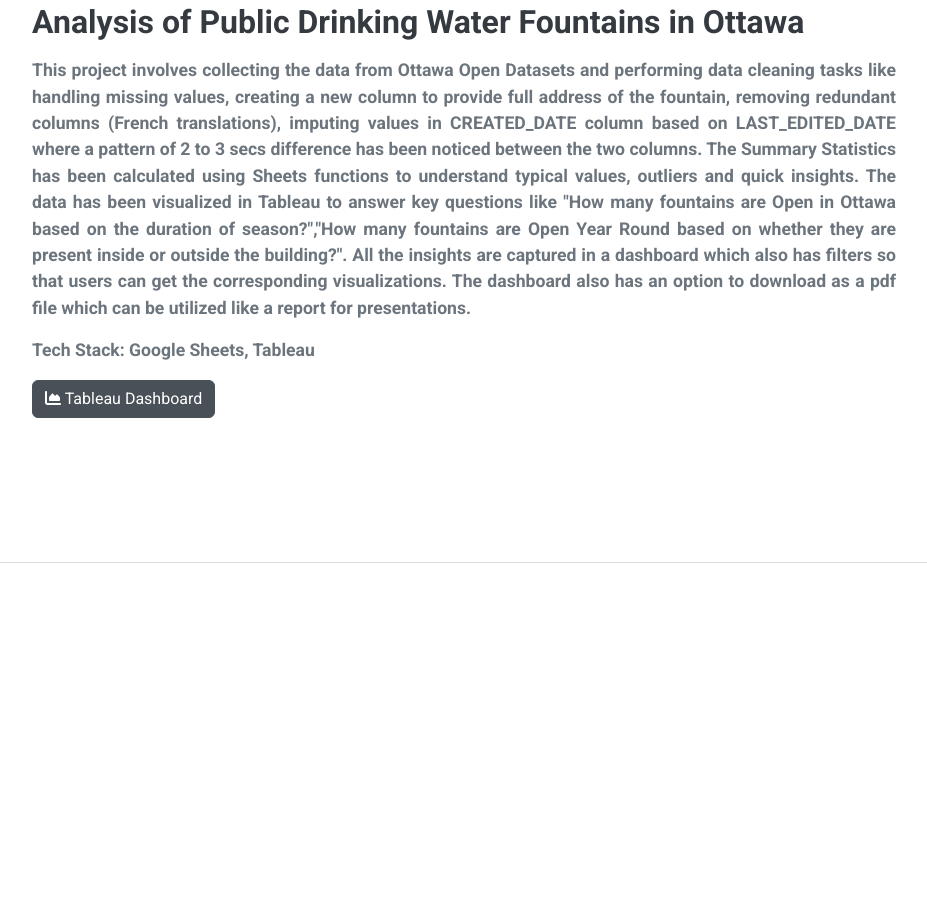
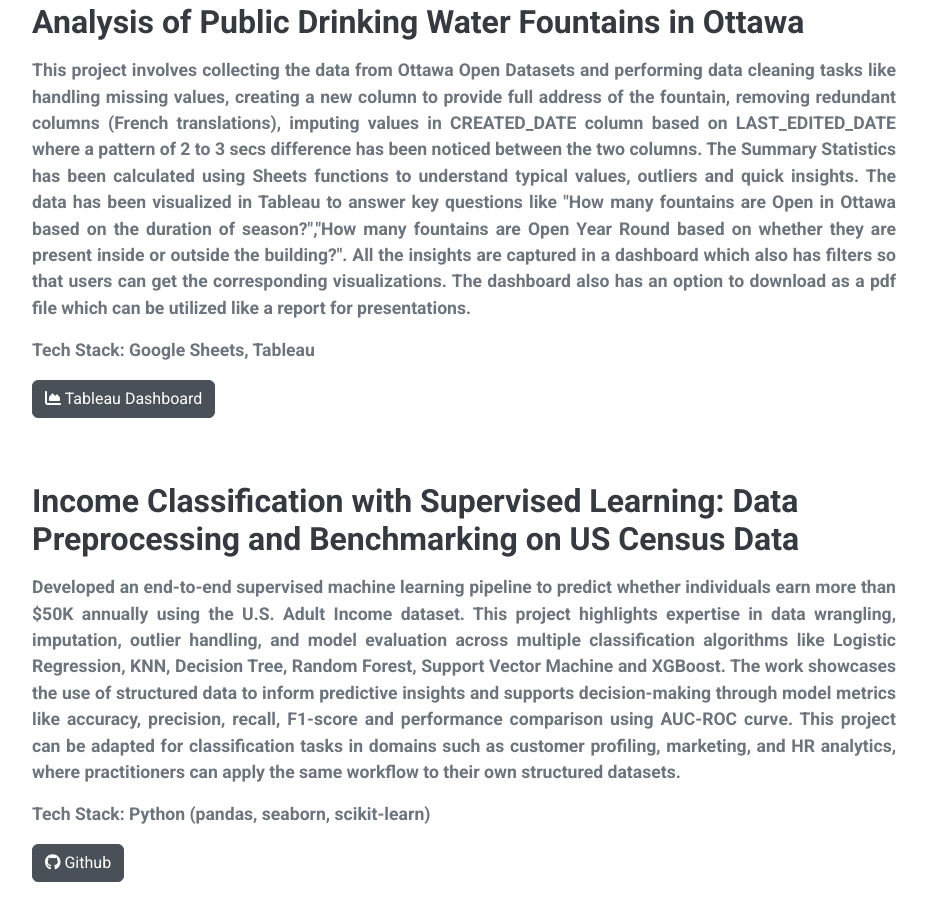
Before and after one commit to RamyaKappagantu/ramyakappagantu.github.io, a plain HTML site: page index.html in a window 1280 px wide. Shown: the part 5791-6712 px from the top of the page, without its empty margins (336-1263 px from the left). Before the commit the page ends 6354 px from the top, so only its background shows below. Drawn offline with nearby package versions, Linux system fonts and the light colour scheme.

Commit message:
Added project

```diff
--- a/index.html
+++ b/index.html
@@ -333,6 +333,33 @@
                     </div>
                 </div>
 
+                <div class="d-flex flex-column flex-md-row justify-content-between mb-5">
+                    <div class="flex-grow-1">
+                        <h3 class="mb-3">Income Classification with Supervised Learning: Data Preprocessing and
+                            Benchmarking on US Census Data
+                        </h3>
+                        <p style="text-align: justify;">
+                            Developed an end-to-end supervised machine learning pipeline to predict whether
+                            individuals earn more than $50K annually using the U.S. Adult Income dataset.
+                            This project highlights expertise in data wrangling, imputation, outlier handling, and
+                            model evaluation across multiple classification algorithms like Logistic Regression,
+                            KNN, Decision Tree, Random Forest, Support Vector Machine and XGBoost. The work showcases the use
+                            of structured data to inform predictive insights and supports decision-making through model
+                            metrics like accuracy, precision, recall, F1-score and performance comparison using
+                            AUC-ROC curve. This project can be adapted for classification tasks in domains such as
+                            customer profiling, marketing, and HR analytics, where practitioners can apply the same workflow to their
+                            own structured datasets.
+
+                        </p>
+                        <p>Tech Stack: Python (pandas, seaborn, scikit-learn) </p>
+                        <p>
+                            <a href="https://github.com/RamyaKappagantu/adult-income/blob/main/Classification_Modeling_AdultIncome.ipynb" target="_blank"
+                                class="btn btn-secondary"><i class="fab fa-github"></i> Github </a>
+                        </p>
+
+                    </div>
+                </div>
+
             </div>
         </section>
 
```
